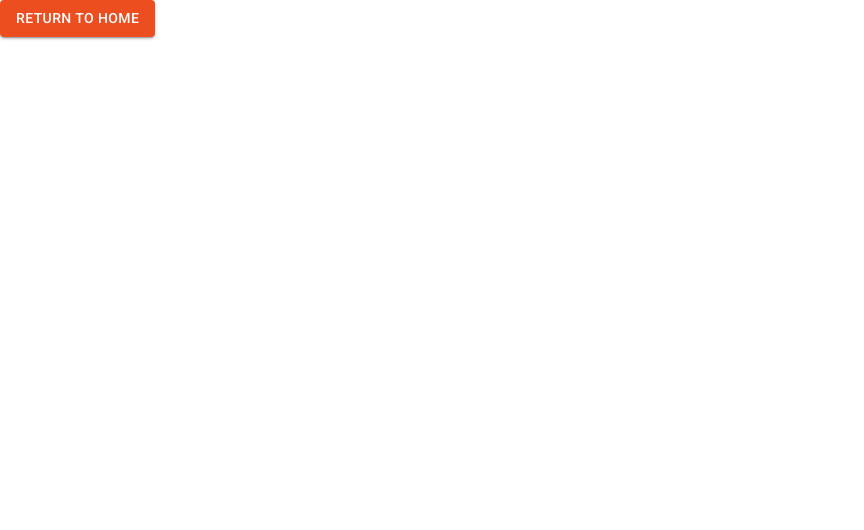
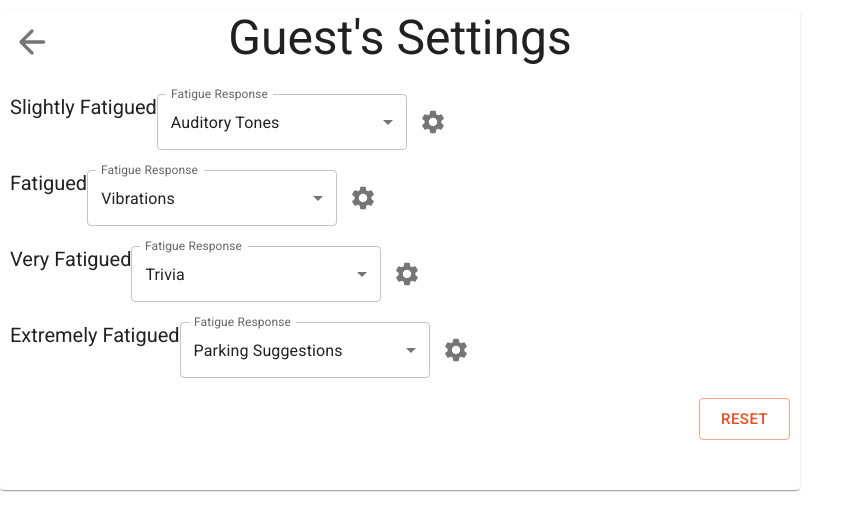
Before and after one commit to OHSutton/fatigue, a React (Create React App) app: page /settings in a window 1280 px wide. Shown: the top 530 px of the page, without its empty margins (0-864 px from the left). Built offline with nearby package versions, Linux system fonts and the light colour scheme; no server answers.

Commit message:
Use json server to store user settings and develop a rough settings page to interact with the database. Switched to @mui from @material-ui (NB: Same package different name)

```diff
--- /dev/null
+++ b/db.json
@@ -0,0 +1,19 @@
+{
+  "users": [
+    {
+      "id": 0,
+      "name": "Guest",
+      "F1": "auditory",
+      "F2": "vibrator",
+      "F3": "trivia",
+      "F4": "parking"
+    }
+  ],
+  "trivia": [
+    {
+      "id": 1,
+      "question": "Which country consumes the most chocolate per capita?",
+      "answer": "Switzerland"
+    }
+  ]
+}
--- a/src/components/Homescreen.js
+++ b/src/components/Homescreen.js
@@ -1,8 +1,10 @@
-import React from "react"
-import Button from '@material-ui/core/Button';
+import React, {useEffect, useState} from "react"
 import { Link } from "react-router-dom";
-import {Paper} from "@material-ui/core";
-import { makeStyles } from "@material-ui/core/styles";
+import {Paper, Button} from "@mui/material";
+import {makeStyles} from "@mui/styles";
+
+import userService from "../services/users";
+import {Guest} from "../utils";
 
 
 const useStyles = makeStyles({
@@ -24,13 +26,45 @@ const useStyles = makeStyles({
 
 
 const Homescreen = () => {
+  const [currentUser, setCurrentUser] = useState(Guest)
+  const [allUsers, setAllUsers] = useState([])
+
+  let currentUserId = localStorage.getItem('currentUserId')
+
+  if (!currentUserId) {
+    localStorage.setItem('currentUserId', '0') // Set to default Guest user
+    currentUserId = 0
+  } else {
+    currentUserId = parseInt(currentUserId)
+  }
+
+  // Get current user
+  useEffect(() => {
+    userService
+      .getUserById(currentUserId)
+      .then(user => {
+        console.log("Fetched user", user)
+        setCurrentUser(user)
+      })
+  }, [currentUserId])
+  // Get all users
+  useEffect(() => {
+    userService
+      .getAllUsers()
+      .then(users => {
+        console.log("Fetched all users", users)
+        setAllUsers(users)
+      })
+  }, [])
+
+
   const classes = useStyles();
   return (
     <Paper className={classes.page} square={true}>
       <Button className={classes.homeButton} component={Link} to={"/start"} variant={"contained"} color={"primary"}>
         Start
       </Button>
-      <Button className={classes.homeButton} component={Link} to={"/settings"} variant={"contained"} color={"secondary"} size={'large'}>
+      <Button className={classes.homeButton} component={Link} to={"/settings"} variant={"contained"} color={"secondary"}>
         Settings
       </Button>
     </Paper>
--- a/src/components/Settings.js
+++ b/src/components/Settings.js
@@ -1,16 +1,101 @@
-import React from "react"
-import Button from '@material-ui/core/Button';
+import React, {useEffect, useState} from "react"
 import { Link } from "react-router-dom";
 
-const Settings = () => {
+import {Paper, Typography, IconButton, Select, MenuItem, FormControl, InputLabel, Button} from "@mui/material";
+import ArrowBackRoundedIcon from '@mui/icons-material/ArrowBackRounded';
+import SettingsIcon from '@mui/icons-material/Settings';
+
+import "../styles/settings.css"
+import userService from '../services/users'
+import {Guest} from "../utils"
+
+const TitleBar = ({user}) => {
   return (
-    <div className={"page"}>
-      <Button component={Link} to={"/"} variant={"contained"} color={"primary"}>
-        Return to Home
-      </Button>
+    <div className={"title-bar"}>
+
+      <IconButton component={Link} to={"/"} aria-label={"back"} size={"large"}>
+        <ArrowBackRoundedIcon sx={{fontSize: 40}}/>
+      </IconButton>
+
+      <Typography variant={'h3'} style={{"margin": 0}} gutterBottom>
+        {user.name}'s Settings
+      </Typography>
+      <IconButton aria-label={"back"} size={"large"} style={{"visibility": "hidden"}}>
+        <ArrowBackRoundedIcon sx={{fontSize: 40}}/>
+      </IconButton>
+    </div>
+  )
+}
+
+const Configurable = ({name, configId, user, onChange}) => {
+  return (
+    <div className={"configurable"}>
+      <Typography variant={'h5'} style={{"fontSize": 20}} gutterBottom>
+        {name}
+      </Typography>
+
+      <FormControl sx={{width: 250}}>
+        <InputLabel id={`${configId}-label`}>Fatigue Response</InputLabel>
+        <Select
+          labelId={`${configId}-label`}
+          id={configId}
+          value={user[configId]}
+          label={"Fatigue Response"}
+          onChange={(event) => {onChange(event, configId)}}
+        >
+          <MenuItem value={"auditory"}>Auditory Tones</MenuItem>
+          <MenuItem value={"vibrator"}>Vibrations</MenuItem>
+          <MenuItem value={"trivia"}>Trivia</MenuItem>
+          <MenuItem value={"parking"}>Parking Suggestions</MenuItem>
+        </Select>
+      </FormControl>
+
+      <IconButton aria-label={"configure"} size={"large"}>
+        <SettingsIcon fontSize={'inherit'}/>
+      </IconButton>
     </div>
   )
 }
 
 
+const Settings = () => {
+  const [user, setUser] = useState(Guest)
+  const currentUserId = localStorage.getItem('currentUserId')
+
+  useEffect(() => {
+    userService
+      .getUserById(currentUserId)
+      .then(curUser => {
+        setUser(curUser)
+      })
+  }, [currentUserId])
+
+  const recordSelection = (event, selectionId) => {
+    const newUser = {...user, [selectionId]: event.target.value}
+    userService.updateUser(currentUserId, newUser).then(r => setUser(r))
+  }
+
+  const reset = () => {
+    const newUser = {...Guest}
+    userService.updateUser(currentUserId, newUser).then(r => setUser(r))
+  }
+
+  return (
+    <Paper className={"page"}>
+      <TitleBar user={user}/>
+
+      <div>
+        <Configurable name={"Slightly Fatigued"} configId={"F1"} user={user} onChange={recordSelection} />
+        <Configurable name={"Fatigued"} configId={"F2"} user={user} onChange={recordSelection} />
+        <Configurable name={"Very Fatigued"} configId={"F3"} user={user} onChange={recordSelection} />
+        <Configurable name={"Extremely Fatigued"} configId={"F4"} user={user} onChange={recordSelection} />
+      </div>
+      <div style={{display: "flex", justifyContent: 'flex-end'}}>
+        <Button variant={"outlined"} size={"large"} style={{marginRight: 10}} onClick={reset}>Reset</Button>
+      </div>
+
+    </Paper>
+  )
+}
+
 export default Settings
--- a/src/components/Start.js
+++ b/src/components/Start.js
@@ -1,17 +1,99 @@
-import React from "react"
-import Button from '@material-ui/core/Button';
+import React, {useEffect, useState} from "react";
 import { Link } from "react-router-dom";
+import {Paper, Typography, Button} from "@mui/material";
+import {makeStyles} from "@mui/styles";
 
 
-const Start = () => {
+const useStyles = makeStyles({
+  page: {
+    width: 800,
+    height: 480,
+    display: 'flex',
+    flexDirection: 'column',
+    alignItems: 'center',
+    justifyContent: 'space-between',
+  },
+
+  frame: {
+    width: '100%',
+    height: '100%',
+  },
+
+  stopWatch: {
+    marginTop: 10,
+    marginRight: 10,
+  },
+
+  subButton: {
+    width: 200,
+    height: 80,
+    marginBottom: 10,
+  },
+
+  trivia: {
+    padding: 10,
+  }
+});
+
+
+
+const Header = ({runtime, classes}) => {
   return (
-    <div className={"page"}>
-      <Button component={Link} to={"/"} variant={"contained"} color={"primary"}>
-        Return to Home
+    <div>
+      <Typography className={classes.stopWatch} variant={'h3'} gutterBottom>
+        {new Date(runtime * 1000).toISOString().substr(11, 8)}
+      </Typography>
+    </div>
+  )
+}
+
+
+const Footer = ({classes}) => {
+  return (
+    <div>
+      <Button className={classes.subButton} component={Link} to={"/"} variant={"contained"} color={"primary"}>
+        Stop
       </Button>
     </div>
   )
 }
 
+// What animal has black and white stripes?
+const Trivia = ({classes}) => {
+  const playTTS = () => {
+    let utterance = new SpeechSynthesisUtterance("Which country consumes the most chocolate per capita?")
+    speechSynthesis.speak(utterance)
+  }
+  return (
+    <div>
+      <Typography className={classes.trivia} variant={'h3'} align={'center'}>
+        Which country consumes the most chocolate per capita?
+      </Typography>
+      <Button size={"large"} variant={"contained"} onClick={playTTS}>TTS</Button>
+    </div>
+  )
+}
+
+const Start = () => {
+  const [runtime, setRuntime] = useState(0);
+  const classes = useStyles();
+
+  useEffect(() => {
+    let timerID = setTimeout(() => {
+      setRuntime(runtime + 1)
+    }, 1000)
+    return(() => {
+      clearInterval(timerID)
+    })
+  },[runtime])
+
+  return (
+    <Paper className={classes.page} square={true}>
+      <Header runtime={runtime} classes={classes}/>
+      <Trivia classes={classes} />
+      <Footer classes={classes} />
+    </Paper>
+  )
+}
 
 export default Start
--- /dev/null
+++ b/src/services/users.js
@@ -0,0 +1,27 @@
+import axios from 'axios'
+
+const baseUrl = 'http://localhost:3001/users'
+
+
+const getAllUsers = () => {
+  const req = axios.get(baseUrl)
+  return req.then(response => response.data)
+}
+
+const getUserById = id => {
+  const req = axios.get(`${baseUrl}/${id}`)
+  return req.then(response => response.data)
+}
+
+const createUser = newUser => {
+  const req = axios.post(baseUrl, newUser)
+  return req.then(response => response.data)
+}
+
+const updateUser = (id, newUser) => {
+  const req = axios.put(`${baseUrl}/${id}`, newUser)
+  return req.then(response => response.data)
+}
+
+
+export default { getAllUsers, getUserById, createUser, updateUser}
--- a/src/styles/Theme.js
+++ b/src/styles/Theme.js
@@ -1,17 +1,18 @@
-import React from 'react';
-import { createTheme } from '@material-ui/core/styles';
+import { createTheme } from '@mui/material/styles';
 
 
 const SiteTheme = createTheme({
   palette: {
-    type: "light",
+    type: "dark",
     primary: {
       main: '#EC4E20'
     },
     secondary: {
-      main: '#0000008A' // 8A approx 54% alpha
+      main: '#FAA61A'
     }
   }
 })
 
+
+
 export default SiteTheme
--- /dev/null
+++ b/src/styles/settings.css
@@ -0,0 +1,23 @@
+.page {
+    width: 800px;
+    height: 480px;
+}
+
+.title-bar {
+    display: flex;
+    justify-content: space-between;
+    margin-top: 10px;
+    margin-bottom: 10px;
+}
+
+.title-settings {
+    display: flex;
+    justify-content: space-around;
+    margin-top: 10px;
+    margin-bottom: 10px;
+}
+
+.configurable {
+    display: flex;
+    margin: 20px 0 20px 10px;
+}
--- /dev/null
+++ b/src/utils.js
@@ -0,0 +1,10 @@
+
+
+export const Guest ={
+  "id": 0,
+  "name": "Guest",
+  "F1": "auditory",
+  "F2": "vibrator",
+  "F3": "trivia",
+  "F4": "parking"
+}
```
Also changed, not shown: package.json (+11 -3 lines), src/App.js (+9 -1 lines), 2 other files (tests, documents, lock files or other folders).
